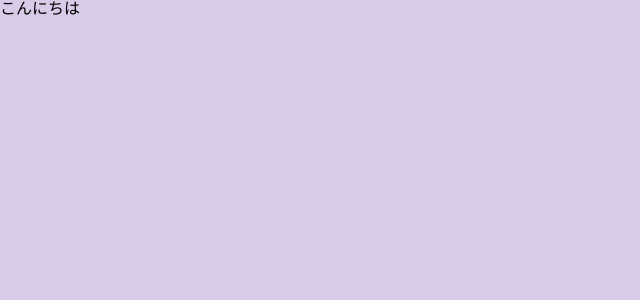
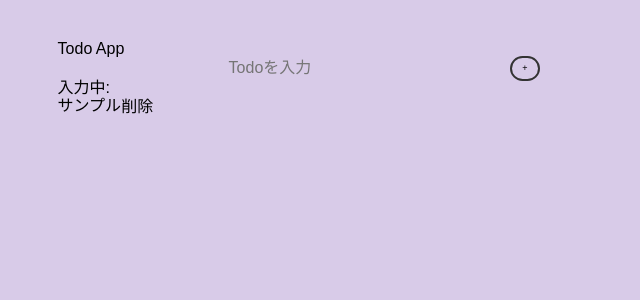
Before and after one commit to Mode-s/todo-app, a Next.js app: page / in a window 1280 px wide. Shown: the top 300 px of the page, without its empty margins (0-640 px from the left). Built offline with nearby package versions, Linux system fonts and the light colour scheme; a web font is replaced by a local one.

Commit message:
add styles/animation main,form,input,submit

```diff
--- a/src/app/page.module.css
+++ b/src/app/page.module.css
@@ -1,4 +1,4 @@
-.page {
+.main {
   --background: #D8CBE8;
   --foreground: #fff;
 
@@ -10,8 +10,58 @@
   --button-secondary-border: #ebebeb;
 
   display: flex;
-  flex: 1;
   flex-direction: column;
+  min-height: 100dvh;
+  padding: 40px 4.5%;
   font-family: var(--font-custom);
   background-color: var(--background);
 }
+
+.form {
+  display: flex;
+  justify-content: center;
+  max-width: 480px;
+  width: 100%;
+  gap: 30px;
+}
+
+.input {
+  flex: 1;
+  text-align: center;
+  transition: border-color 0.2s;
+}
+
+.input:focus {
+  border-radius: 50px;
+  outline: 2px solid #333;
+  outline-offset: 5px;
+  animation: outlinePoyon 0.4s ease;
+}
+
+@keyframes outlinePoyon {
+  0% {
+    outline-offset: 0;
+  }
+  50% {
+    outline-offset: 6px;
+  }
+  75% {
+    outline-offset: 1px;
+  }
+  100% {
+    outline-offset: 5px;
+  }
+}
+
+.submit {
+  display: block;
+  padding: 5px 10px;
+  outline: 2px solid #333;
+  border-radius: 50px;
+  font-size: 9px;
+  transition: transform 0.1s ease;
+}
+
+.submit:active {
+  transform: scale(1.2);
+}
--- a/src/app/page.tsx
+++ b/src/app/page.tsx
@@ -1,10 +1,31 @@
+'use client';
+
+// 画面上で変化する値を管理するための機能。
+import { useState } from 'react';
+
 // import Image from "next/image";
-import styles from "./page.module.css";
+import styles from './page.module.css';
 
 export default function Home() {
+  // 入力欄の文字を管理している。
+  // inputValue = 現在の入力欄の値
+  // setInputValue = inputValueを更新するための関数
+  // useState('') = 最初の値は空です。と教えている。
+  const [inputValue, setInputValue] = useState('');
   return (
-    <div className={styles.page}>
-      <h1>こんにちは</h1>
-    </div>
+    <main className={styles.main}>
+      <h1>Todo App</h1>
+      <form className={styles.form}>
+        <input className={styles.input} type="text" value={inputValue} onChange={(e) => setInputValue(e.target.value)} placeholder="Todoを入力" />
+        <button className={styles.submit} type="submit" onSubmit={(e) => { e.preventDefault(); }}>+</button>
+      </form>
+      <p>入力中: {inputValue}</p>
+      <ul>
+        <li>
+          <span>サンプル</span>
+          <button type="button">削除</button>
+        </li>
+      </ul>
+    </main>
   );
 }
```
Also changed, not shown: src/app/globals.css (line endings or trailing spaces).
